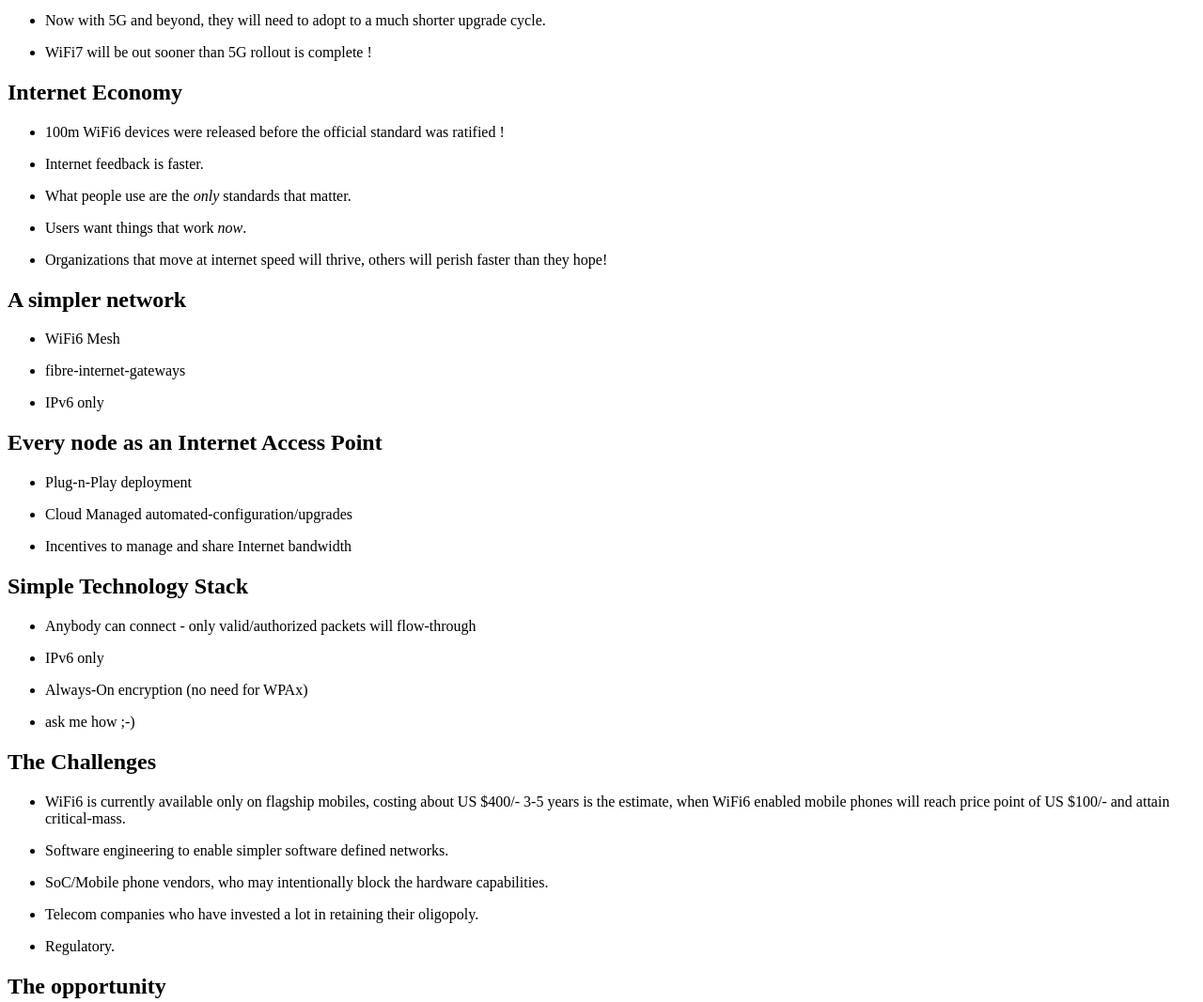
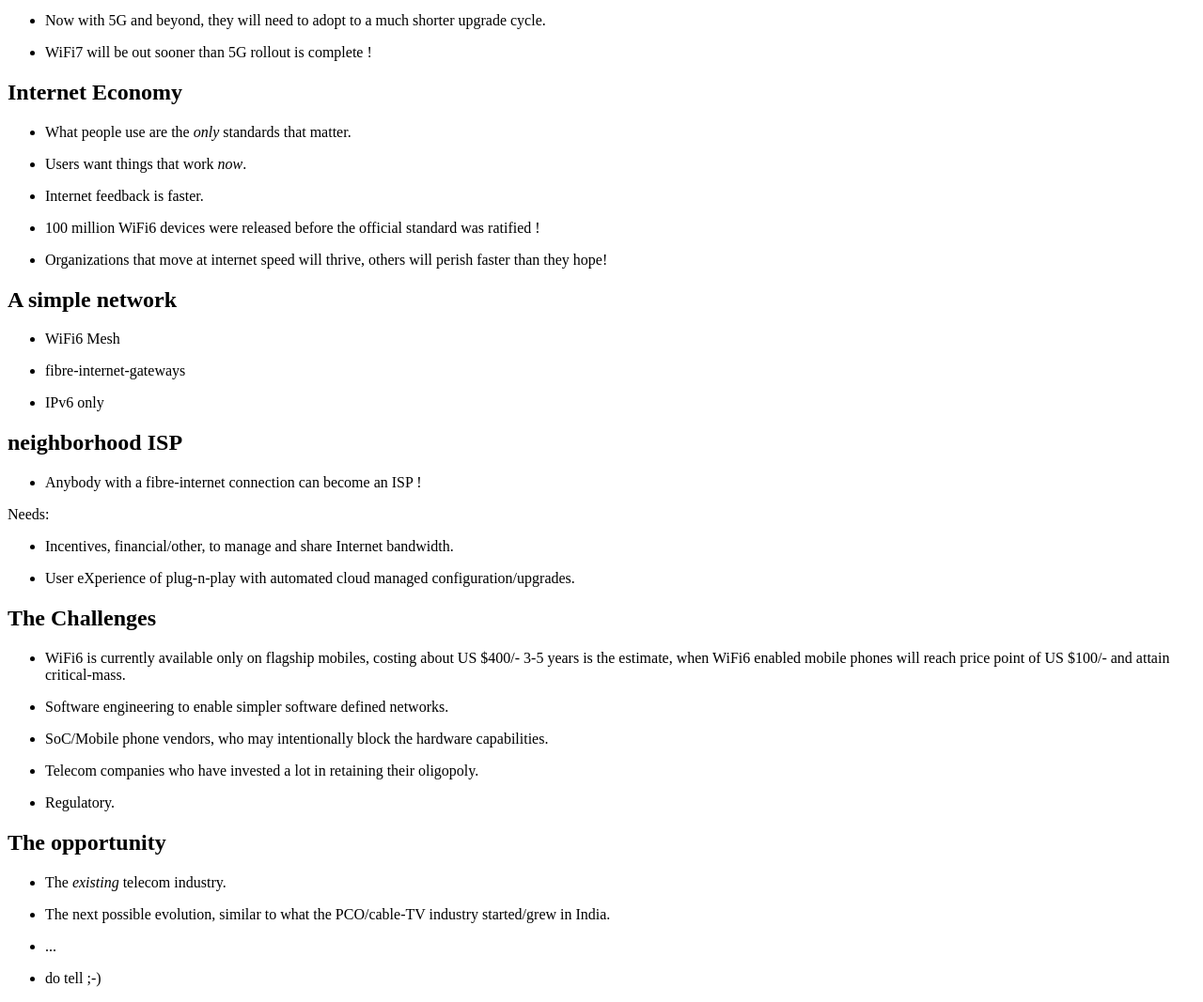
Before and after one commit to technologyops/houseofkodai.in, a plain HTML site: page 5gisdeadlonglivewifi6/index.html in a window 1280 px wide. Shown: the part 964-2031 px from the top of the page at 94% size. Drawn offline with Linux system fonts and the light colour scheme.

Commit message:
Update index.html

```diff
--- a/5gisdeadlonglivewifi6/index.html
+++ b/5gisdeadlonglivewifi6/index.html
@@ -93,22 +93,22 @@ Users use apps to access such services.</p>
 <h2>Internet Economy</h2>
 <ul>
 <li>
-<p>100m WiFi6 devices were released before the official standard was ratified !</p>
-</li>
-<li>
-<p>Internet feedback is faster.</p>
-</li>
-<li>
 <p>What people use are the <em>only</em> standards that matter.</p>
 </li>
 <li>
 <p>Users want things that work <em>now</em>.</p>
 </li>
 <li>
+<p>Internet feedback is faster.</p>
+</li>
+<li>
+<p>100 million WiFi6 devices were released before the official standard was ratified !</p>
+</li>
+<li>
 <p>Organizations that move at internet speed will thrive, others will perish faster than they hope!</p>
 </li>
 </ul>
-<h2>A simpler network</h2>
+<h2>A simple network</h2>
 <ul>
 <li>
 <p>WiFi6 Mesh</p>
@@ -120,31 +120,17 @@ Users use apps to access such services.</p>
 <p>IPv6 only</p>
 </li>
 </ul>
-<h2>Every node as an Internet Access Point</h2>
+<h2>neighborhood ISP</h2>
+<ul>
+<li>Anybody with a fibre-internet connection can become an ISP !</li>
+</ul>
+<p>Needs:</p>
 <ul>
 <li>
-<p>Plug-n-Play deployment</p>
+<p>Incentives, financial/other, to manage and share Internet bandwidth.</p>
 </li>
 <li>
-<p>Cloud Managed automated-configuration/upgrades</p>
-</li>
-<li>
-<p>Incentives to manage and share Internet bandwidth</p>
-</li>
-</ul>
-<h2>Simple Technology Stack</h2>
-<ul>
-<li>
-<p>Anybody can connect - only valid/authorized packets will flow-through</p>
-</li>
-<li>
-<p>IPv6 only</p>
-</li>
-<li>
-<p>Always-On encryption (no need for WPAx)</p>
-</li>
-<li>
-<p>ask me how ;-)</p>
+<p>User eXperience of plug-n-play with automated cloud managed configuration/upgrades.</p>
 </li>
 </ul>
 <h2>The Challenges</h2>
@@ -173,6 +159,12 @@ Users use apps to access such services.</p>
 <li>
 <p>The next possible evolution, similar to what the PCO/cable-TV industry started/grew in India.</p>
 </li>
+<li>
+<p>...</p>
+</li>
+<li>
+<p>do tell ;-)</p>
+</li>
 </ul>
 </body>
 </html>
```
